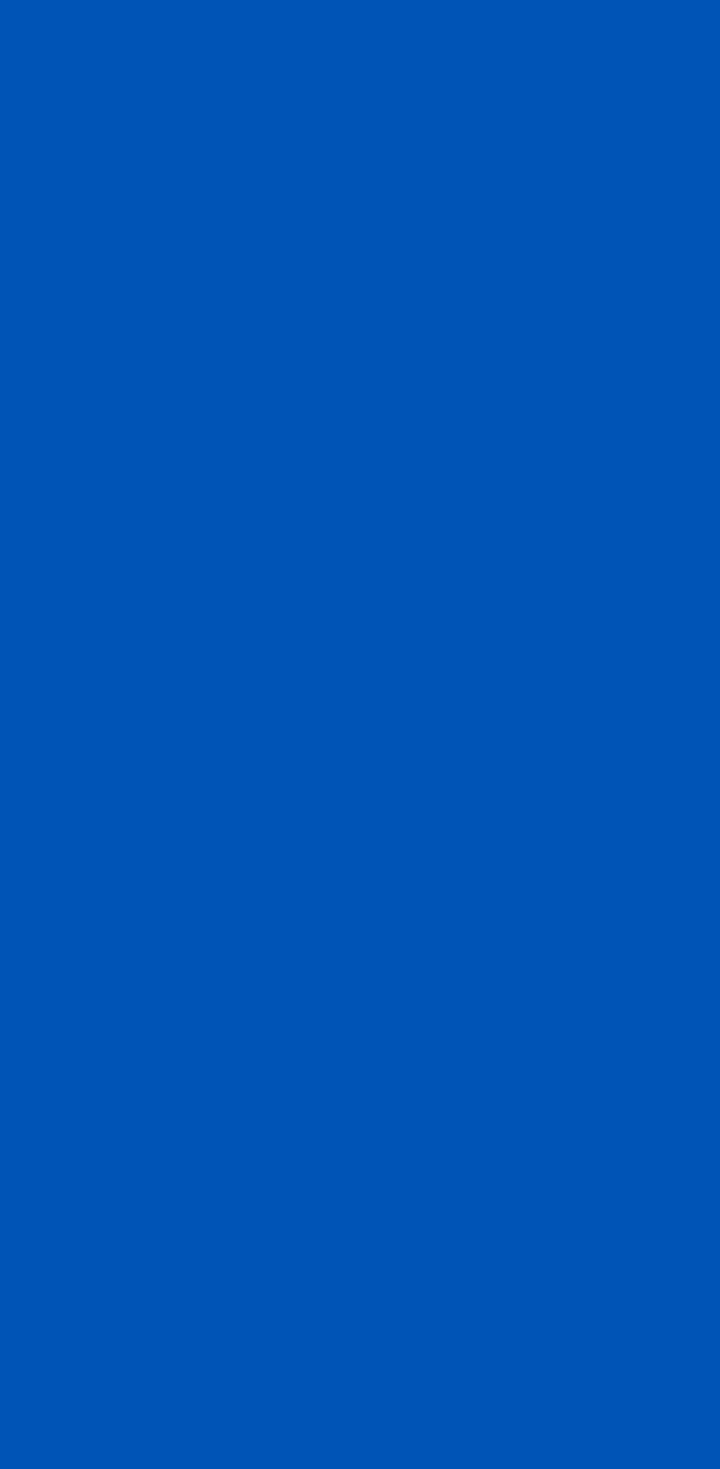
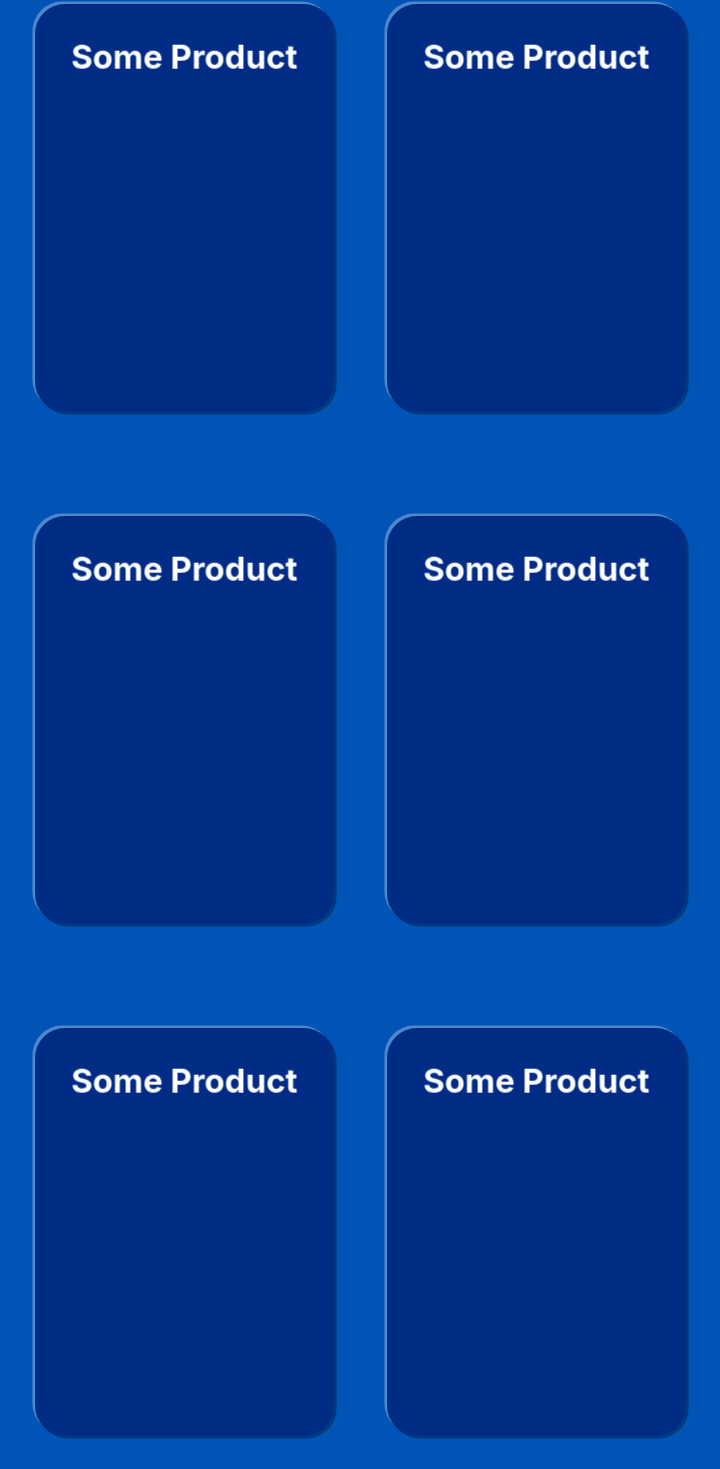
Before and after one commit to Dibitybopty/eco-app, a Next.js app: page /products in a window 1280 px wide. Shown: the part 544-2013 px from the top of the page, without its empty margins (493-1213 px from the left). Built offline with nearby package versions, Linux system fonts and the light colour scheme.

Commit message:
tilt working

```diff
--- a/pages/products.js
+++ b/pages/products.js
@@ -11,16 +11,21 @@ export default function Products() {
     const card = e.currentTarget;
     if (card.attributes.type !== undefined) {
       if (card.attributes.type.value === 'cardContainer') {
-        let xAxis = (window.innerWidth / 2 - e.clientX) / 20;
-        let yAxis = (window.innerHeight / 2 - e.clientY) / 20;
+        let xAxis = (card.scrollWidth / 2 - e.nativeEvent.layerX) / 25;
+        let yAxis = (card.scrollHeight / 2 - e.nativeEvent.layerY) / 25;
 
-        card.firstChild.style.transform = `rotateY(${xAxis}deg) rotateX(${yAxis}deg)`
+        card.firstChild.style.transform = `rotateY(${xAxis}deg) rotateX(${-yAxis}deg)`
+        card.firstChild.style.transition = ''
+
+        //console.log(e)
+
       }
     }
   }
 
   function leaveCard(e){
     const card = e.currentTarget;
+    card.firstChild.style.transition = 'ease 0.5s'
     card.firstChild.style.transform = 'rotateY(0deg) rotateX(0deg)'
   }
 
@@ -63,17 +68,41 @@ export default function Products() {
               <h3>Some Product</h3>
             </div>
           </motion.div>
-          <div type='cardContainer' className={utilStyles.productCardContainer}>
+          <motion.div onPointerMove={(e) => moveCard(e)} onPointerLeave={(e)=>leaveCard(e)} type='cardContainer' className={utilStyles.productCardContainer}>
             <div type='card' className={utilStyles.productCard}>
               <h3>Some Product</h3>
             </div>
-          </div>
-          <div className={utilStyles.productCardContainer}></div>
-          <div className={utilStyles.productCardContainer}></div>
-          <div className={utilStyles.productCardContainer}></div>
-          <div className={utilStyles.productCardContainer}></div>
-          <div className={utilStyles.productCardContainer}></div>
-          <div className={utilStyles.productCardContainer}></div>
+          </motion.div>
+          <motion.div onPointerMove={(e) => moveCard(e)} onPointerLeave={(e)=>leaveCard(e)} type='cardContainer' className={utilStyles.productCardContainer}>
+            <div type='card' className={utilStyles.productCard}>
+              <h3>Some Product</h3>
+            </div>
+          </motion.div>
+          <motion.div onPointerMove={(e) => moveCard(e)} onPointerLeave={(e)=>leaveCard(e)} type='cardContainer' className={utilStyles.productCardContainer}>
+            <div type='card' className={utilStyles.productCard}>
+              <h3>Some Product</h3>
+            </div>
+          </motion.div>
+          <motion.div onPointerMove={(e) => moveCard(e)} onPointerLeave={(e)=>leaveCard(e)} type='cardContainer' className={utilStyles.productCardContainer}>
+            <div type='card' className={utilStyles.productCard}>
+              <h3>Some Product</h3>
+            </div>
+          </motion.div>
+          <motion.div onPointerMove={(e) => moveCard(e)} onPointerLeave={(e)=>leaveCard(e)} type='cardContainer' className={utilStyles.productCardContainer}>
+            <div type='card' className={utilStyles.productCard}>
+              <h3>Some Product</h3>
+            </div>
+          </motion.div>
+          <motion.div onPointerMove={(e) => moveCard(e)} onPointerLeave={(e)=>leaveCard(e)} type='cardContainer' className={utilStyles.productCardContainer}>
+            <div type='card' className={utilStyles.productCard}>
+              <h3>Some Product</h3>
+            </div>
+          </motion.div>
+          <motion.div onPointerMove={(e) => moveCard(e)} onPointerLeave={(e)=>leaveCard(e)} type='cardContainer' className={utilStyles.productCardContainer}>
+            <div type='card' className={utilStyles.productCard}>
+              <h3>Some Product</h3>
+            </div>
+          </motion.div>
         </div>
 
 
--- a/styles/utils.module.css
+++ b/styles/utils.module.css
@@ -557,6 +557,7 @@
   border-radius: 30px;
   transform-style: preserve-3d;
   background-color: #002c85;
+  /* transition: ease 3s; */
 }
 
 .productCard h3{
```
